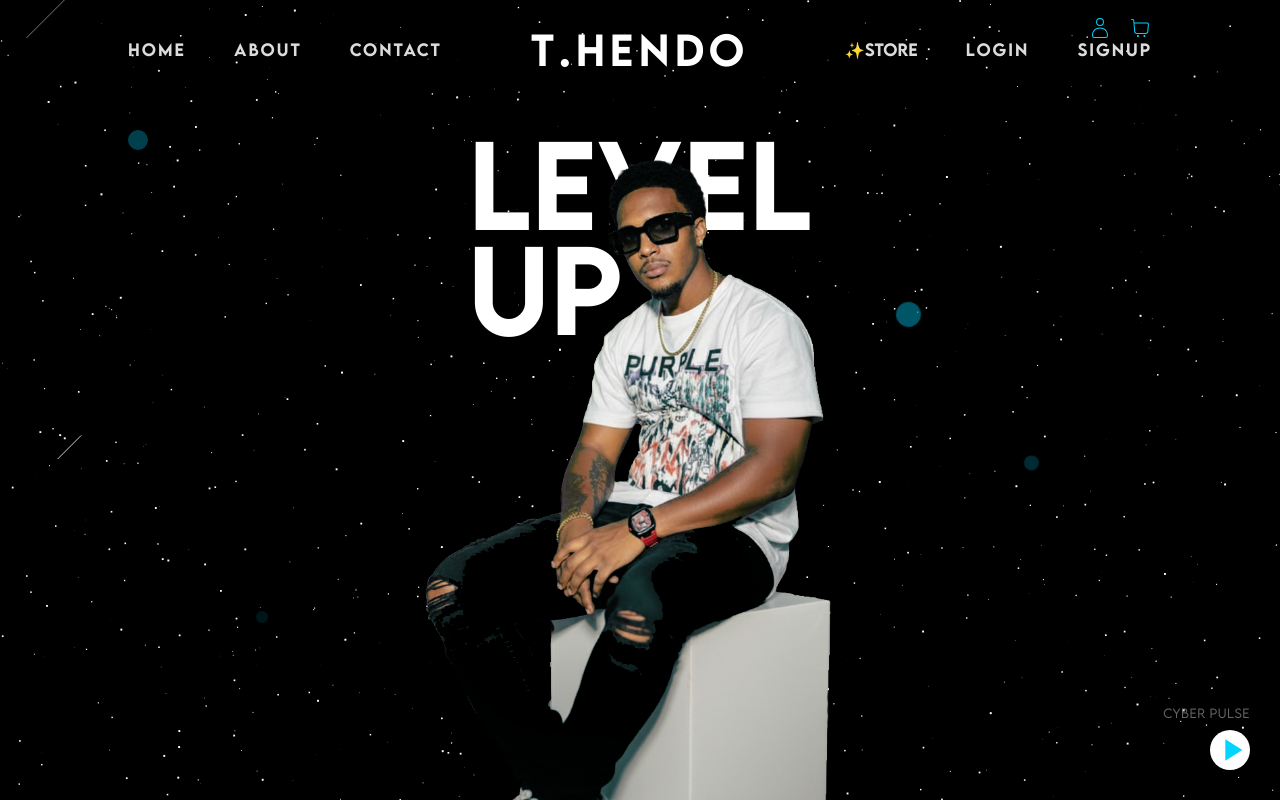
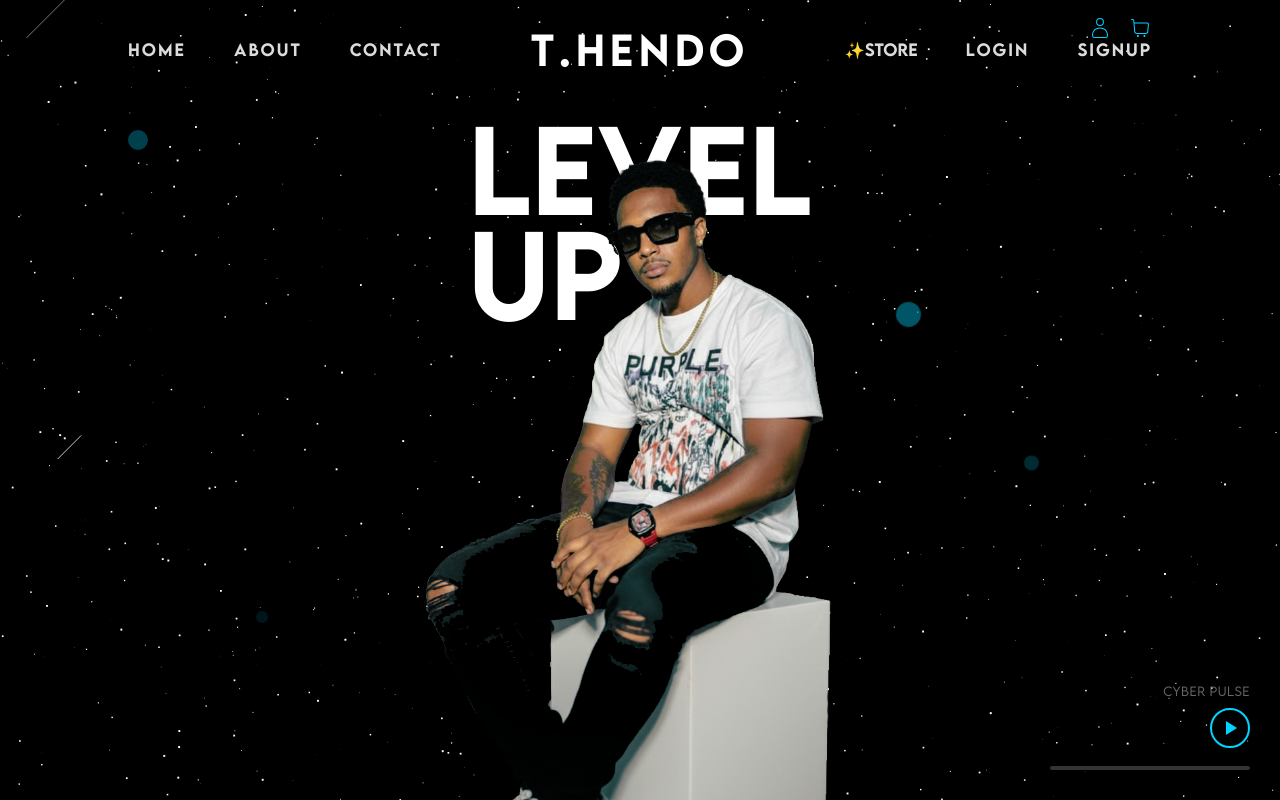
Before and after one commit to NikoDola/hendo, a Next.js app: page / in a window 1280 px wide. Shown: the top 800 px of the page. Built offline with nearby package versions, Linux system fonts and the light colour scheme; no server answers.

Commit message:
finding glitch

```diff
--- a/src/components/client/BitBackground.css
+++ b/src/components/client/BitBackground.css
@@ -18,7 +18,6 @@
   bottom: 20px;
   right: 20px;
   z-index: 99999;
-  cursor: pointer;
   padding: 10px;
   display: flex;
   flex-direction: column;
@@ -47,7 +46,8 @@
 .play-icon {
   width: 40px;
   height: 40px;
-  background: white;
+  background: black;
+  border: 2px solid var(--theme-color);
   border-radius: 50%;
   display: flex;
   align-items: center;
@@ -62,11 +62,45 @@
   box-shadow: 0 6px 16px rgba(0, 0, 0, 0.4);
 }
 
+/* When music is playing */
+.play-icon.playing {
+  background: black;
+  border: none;
+  box-shadow: 0 0 20px var(--theme-color);
+}
+
 .play-icon svg {
   color: var(--theme-color);
-  margin-left: 3px;
-  width: 48px;
-  height: 48px;
+  margin-left: 0;
+  width: 24px;
+  height: 24px;
+}
+
+/* Music progress bar */
+.music-progress-container {
+  width: 100%;
+  margin-top: 10px;
+  display: flex;
+  justify-content: center;
+  pointer-events: auto;
+}
+
+.music-progress-bar {
+  width: 200px;
+  height: 4px;
+  background: rgba(255, 255, 255, 0.2);
+  border-radius: 2px;
+  overflow: hidden;
+  position: relative;
+  cursor: pointer;
+}
+
+.music-progress-fill {
+  height: 100%;
+  background: var(--theme-color);
+  border-radius: 2px;
+  width: 0%;
+  transition: width 0.1s ease;
 }
 
 .bit-particle {
--- a/src/components/client/BitBackground.tsx
+++ b/src/components/client/BitBackground.tsx
@@ -16,6 +16,28 @@ export default function BitBackground() {
   const [trebleIntensity, setTrebleIntensity] = useState(0);
   const [currentSongIndex, setCurrentSongIndex] = useState(1); // Start with second song (index 1)
   const [isAtTop, setIsAtTop] = useState(true);
+  const [progress, setProgress] = useState(0);
+
+  // Handle progress bar click
+  const handleProgressClick = (e: React.MouseEvent<HTMLDivElement>) => {
+    e.stopPropagation(); // Prevent click from reaching play button
+    if (!audio) return;
+
+    const progressBar = e.currentTarget;
+    const rect = progressBar.getBoundingClientRect();
+    const clickX = e.clientX - rect.left;
+    const progressBarWidth = rect.width;
+    const clickPercent = (clickX / progressBarWidth) * 100;
+
+    // Calculate the new time position
+    const newTime = (clickPercent / 100) * audio.duration;
+    audio.currentTime = newTime;
+    setProgress(clickPercent);
+
+    // Don't change the playing state - keep it as it was
+    // If it was playing, it continues playing
+    // If it was paused, it stays paused
+  };
 
   // Music files array with cool song names
   const musicFiles = [
@@ -46,6 +68,22 @@ export default function BitBackground() {
       }
     };
   }, [currentSongIndex]);
+
+  // Update progress bar
+  useEffect(() => {
+    if (!audio) return;
+
+    const updateProgress = () => {
+      if (audio.duration) {
+        const progressPercent = (audio.currentTime / audio.duration) * 100;
+        setProgress(progressPercent);
+      }
+    };
+
+    const interval = setInterval(updateProgress, 100); // Update every 100ms
+
+    return () => clearInterval(interval);
+  }, [audio, isPlaying]);
 
   // Handle song end and cycle to next song
   useEffect(() => {
@@ -260,7 +298,7 @@ export default function BitBackground() {
           {musicFiles[currentSongIndex].name}
         </div>
 
-        <div className="play-icon">
+        <div className={`play-icon ${isPlaying ? 'playing' : ''}`}>
           {isPlaying ? (
             <svg width="24" height="24" viewBox="0 0 24 24" fill="none">
               <path d="M6 4h4v16H6V4zm8 0h4v16h-4V4z" fill="currentColor" />
@@ -271,6 +309,19 @@ export default function BitBackground() {
             </svg>
           )}
         </div>
+
+        {/* Music progress bar */}
+        <div className="music-progress-container">
+          <div
+            className="music-progress-bar"
+            onClick={handleProgressClick}
+          >
+            <div
+              className="music-progress-fill"
+              style={{ width: `${progress}%` }}
+            ></div>
+          </div>
+        </div>
       </div>
     </>
   );
--- a/src/components/client/Hero.css
+++ b/src/components/client/Hero.css
@@ -1,6 +1,5 @@
 .hero__wrapper {
   height: 100vh;
-
   text-align: center;
 }
 
@@ -9,14 +8,11 @@
   width: 100%;
 }
 
-
-
 .hendoImageDiv {
   position: relative;
   margin: 0 auto;
   width: 50%;
   height: 100vh;
-  animation: glitch 3.5s infinite steps(1);
   z-index: 9;
   top: 40px;
   display: flex;
@@ -30,11 +26,9 @@
   object-fit: contain;
 }
 
-/* Glitch animation is now handled by JavaScript */
-
 .headline {
   position: absolute;
-  top: 10%;
+  top: 15%;
   left: 50%;
   transform: translate(-50%, -50%);
   text-align: left;
@@ -43,18 +37,10 @@
 
 .headline span {
   position: relative;
-  font-size: 10rem;
-  font-family: var(--lemonmilk);
-  text-align: left;
-}
-
-.headline {
-  top: 15%;
-}
-
-.headline span {
   font-size: 14vh;
   line-height: 13vh;
+  font-family: var(--font-lemonmilk);
+  text-align: left;
 }
 
 @media (max-width: 800px) {
@@ -85,8 +71,8 @@
 }
 
 .playIcon {
-  width: 40px;
-  height: 40px;
+  width: 34px;
+  height: 34px;
   background: white;
   border-radius: 50%;
   display: flex;
@@ -104,8 +90,7 @@
 
 .playIcon svg {
   color: var(--theme-color);
-  margin-left: 3px;
-  /* Slight offset to center the play icon */
-  width: 48px;
-  height: 48px;
+  margin-left: 0;
+  width: 12px;
+  height: 12px;
 }
--- a/src/components/client/Hero.tsx
+++ b/src/components/client/Hero.tsx
@@ -8,22 +8,7 @@ export default function Hero() {
   const [currentImage, setCurrentImage] = useState("/images/Hendo/4.png");
 
   useEffect(() => {
-    let lastColor = "";
-    let glitchTimeout: NodeJS.Timeout;
-
-    const updateColor = () => {
-      const root = document.documentElement;
-      const color = getComputedStyle(root).getPropertyValue('--theme-color').trim();
-
-      if (color && color !== lastColor) {
-        console.log('Hero glitch triggered by color change to:', color);
-        lastColor = color;
-
-        if (glitchTimeout) {
-          clearTimeout(glitchTimeout);
-        }
-
-        glitchTimeout = setTimeout(() => {
+    const triggerGlitch = () => {
       setIsGlitching(true);
 
       // Glitch sequence
@@ -52,18 +37,13 @@ export default function Hero() {
         setIsGlitching(false);
         setCurrentImage("/images/Hendo/4.png");
       }, 1000);
-        }, 1200);
-      }
     };
 
-    updateColor();
-    const interval = setInterval(updateColor, 50);
+    // Trigger glitch every 3 seconds
+    const glitchInterval = setInterval(triggerGlitch, 3000);
 
     return () => {
-      clearInterval(interval);
-      if (glitchTimeout) {
-        clearTimeout(glitchTimeout);
-      }
+      clearInterval(glitchInterval);
     };
   }, []);
 
@@ -93,7 +73,7 @@ export default function Hero() {
             className="hendo-image"
           />
         </div>
-        <div className="void"></div>
+
       </div>
     </div>
   )
```
Lines whose indentation alone changed are shown as unchanged.
